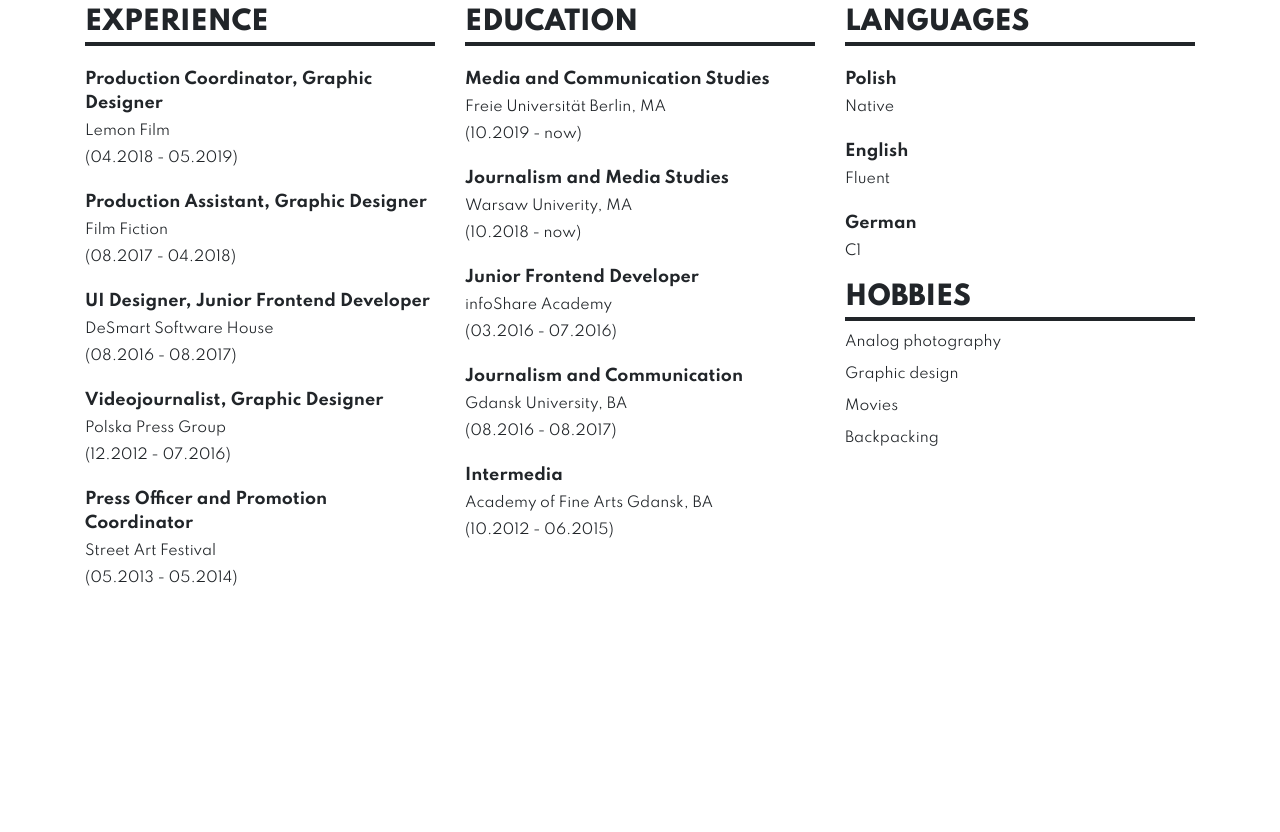
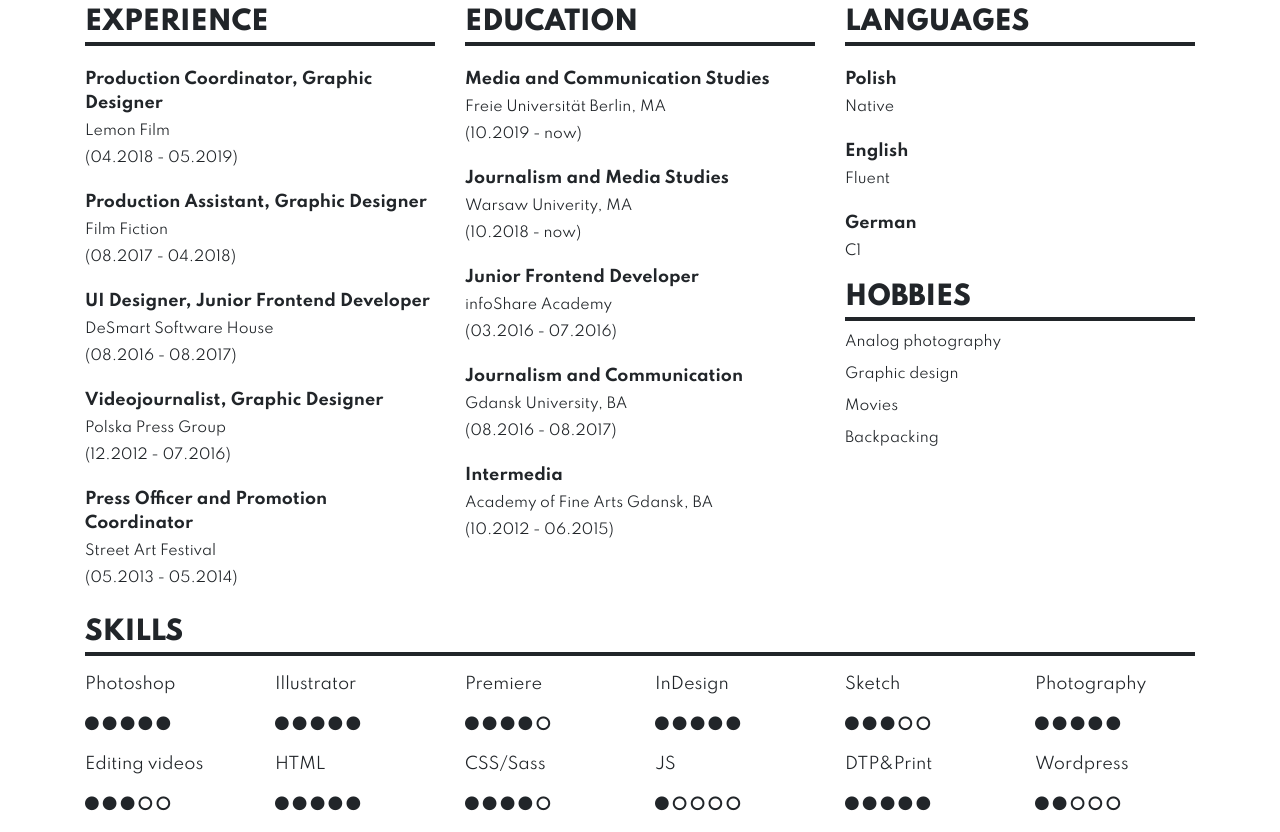
Before and after one commit to gabriela-krol/cv, a plain HTML site: page index.html in a window 1280 px wide. Shown: the part 481-1313 px from the top of the page. Before the commit the page ends 1086 px from the top, so only its background shows below. Drawn offline with nearby package versions, Linux system fonts and the light colour scheme.

Commit message:
skills added

```diff
--- a/index.html
+++ b/index.html
@@ -7,8 +7,6 @@
     <link href="https://fonts.googleapis.com/css?family=Spartan:400,500,600,700,800&display=swap" rel="stylesheet">
     <link rel="stylesheet" type="text/css" href="style.css">
     <link rel="stylesheet" type="text/css" href="css/font-awesome.css">
-
-
     <title>Gabriela Krol - CV</title>
 </head>
 <body>
@@ -134,9 +132,134 @@
                 </div>
             </div>
         </div>
+        <div class="row">
+            <div class="col-md-12 mt-2">
+                <p class="section__title">Skills</p>
+            </div>
+            <div class="col-md-2">
+                <p>Photoshop</p>
+                <p>
+                    <i class="fa fa-circle" aria-hidden="true"></i>
+                    <i class="fa fa-circle" aria-hidden="true"></i>
+                    <i class="fa fa-circle" aria-hidden="true"></i>
+                    <i class="fa fa-circle" aria-hidden="true"></i>
+                    <i class="fa fa-circle" aria-hidden="true"></i>
+                </p>
+            </div>
+            <div class="col-md-2">
+                <p>Illustrator</p>
+                <p>
+                    <i class="fa fa-circle" aria-hidden="true"></i>
+                    <i class="fa fa-circle" aria-hidden="true"></i>
+                    <i class="fa fa-circle" aria-hidden="true"></i>
+                    <i class="fa fa-circle" aria-hidden="true"></i>
+                    <i class="fa fa-circle" aria-hidden="true"></i>
+                </p>
+            </div>
+            <div class="col-md-2">
+                <p>Premiere</p>
+                <p>
+                    <i class="fa fa-circle" aria-hidden="true"></i>
+                    <i class="fa fa-circle" aria-hidden="true"></i>
+                    <i class="fa fa-circle" aria-hidden="true"></i>
+                    <i class="fa fa-circle" aria-hidden="true"></i>
+                    <i class="fa fa-circle-o" aria-hidden="true"></i>
+                </p>
+            </div>
+            <div class="col-md-2">
+                <p>InDesign</p>
+                <p>
+                    <i class="fa fa-circle" aria-hidden="true"></i>
+                    <i class="fa fa-circle" aria-hidden="true"></i>
+                    <i class="fa fa-circle" aria-hidden="true"></i>
+                    <i class="fa fa-circle" aria-hidden="true"></i>
+                    <i class="fa fa-circle" aria-hidden="true"></i>
+                </p>
+            </div>
+            <div class="col-md-2">
+                <p>Sketch</p>
+                <p>
+                    <i class="fa fa-circle" aria-hidden="true"></i>
+                    <i class="fa fa-circle" aria-hidden="true"></i>
+                    <i class="fa fa-circle" aria-hidden="true"></i>
+                    <i class="fa fa-circle-o" aria-hidden="true"></i>
+                    <i class="fa fa-circle-o" aria-hidden="true"></i>
+                </p>
+            </div>
+            <div class="col-md-2">
+                <p>Photography</p>
+                <p>
+                    <i class="fa fa-circle" aria-hidden="true"></i>
+                    <i class="fa fa-circle" aria-hidden="true"></i>
+                    <i class="fa fa-circle" aria-hidden="true"></i>
+                    <i class="fa fa-circle" aria-hidden="true"></i>
+                    <i class="fa fa-circle" aria-hidden="true"></i>
+                </p>
+            </div>
+        </div>
+        <div class="row">
+            <div class="col-md-2">
+                <p>Editing videos</p>
+                <p>
+                    <i class="fa fa-circle" aria-hidden="true"></i>
+                    <i class="fa fa-circle" aria-hidden="true"></i>
+                    <i class="fa fa-circle" aria-hidden="true"></i>
+                    <i class="fa fa-circle-o" aria-hidden="true"></i>
+                    <i class="fa fa-circle-o" aria-hidden="true"></i>
+                </p>
+            </div>
+            <div class="col-md-2">
+                <p>HTML</p>
+                <p>
+                    <i class="fa fa-circle" aria-hidden="true"></i>
+                    <i class="fa fa-circle" aria-hidden="true"></i>
+                    <i class="fa fa-circle" aria-hidden="true"></i>
+                    <i class="fa fa-circle" aria-hidden="true"></i>
+                    <i class="fa fa-circle" aria-hidden="true"></i>
+                </p>
+            </div>
+            <div class="col-md-2">
+                <p>CSS/Sass</p>
+                <p>
+                    <i class="fa fa-circle" aria-hidden="true"></i>
+                    <i class="fa fa-circle" aria-hidden="true"></i>
+                    <i class="fa fa-circle" aria-hidden="true"></i>
+                    <i class="fa fa-circle" aria-hidden="true"></i>
+                    <i class="fa fa-circle-o" aria-hidden="true"></i>
+                </p>
+            </div>
+            <div class="col-md-2">
+                <p>JS</p>
+                <p>
+                    <i class="fa fa-circle" aria-hidden="true"></i>
+                    <i class="fa fa-circle-o" aria-hidden="true"></i>
+                    <i class="fa fa-circle-o" aria-hidden="true"></i>
+                    <i class="fa fa-circle-o" aria-hidden="true"></i>
+                    <i class="fa fa-circle-o" aria-hidden="true"></i>
+                </p>
+            </div>
+            <div class="col-md-2">
+                <p>DTP&Print</p>
+                <p>
+                    <i class="fa fa-circle" aria-hidden="true"></i>
+                    <i class="fa fa-circle" aria-hidden="true"></i>
+                    <i class="fa fa-circle" aria-hidden="true"></i>
+                    <i class="fa fa-circle" aria-hidden="true"></i>
+                    <i class="fa fa-circle" aria-hidden="true"></i>
+                </p>
+            </div>
+            <div class="col-md-2">
+                <p>Wordpress</p>
+                <p>
+                    <i class="fa fa-circle" aria-hidden="true"></i>
+                    <i class="fa fa-circle" aria-hidden="true"></i>
+                    <i class="fa fa-circle-o" aria-hidden="true"></i>
+                    <i class="fa fa-circle-o" aria-hidden="true"></i>
+                    <i class="fa fa-circle-o" aria-hidden="true"></i>
+                </p>
+            </div>
+        </div>
     </div>
-    <!-- Optional JavaScript -->
-    <!-- jQuery first, then Popper.js, then Bootstrap JS -->
     <script src="https://code.jquery.com/jquery-3.3.1.slim.min.js" integrity="sha384-q8i/X+965DzO0rT7abK41JStQIAqVgRVzpbzo5smXKp4YfRvH+8abtTE1Pi6jizo" crossorigin="anonymous"></script>
     <script src="https://cdnjs.cloudflare.com/ajax/libs/popper.js/1.14.7/umd/popper.min.js" integrity="sha384-UO2eT0CpHqdSJQ6hJty5KVphtPhzWj9WO1clHTMGa3JDZwrnQq4sF86dIHNDz0W1" crossorigin="anonymous"></script>
     <script src="https://stackpath.bootstrapcdn.com/bootstrap/4.3.1/js/bootstrap.min.js" integrity="sha384-JjSmVgyd0p3pXB1rRibZUAYoIIy6OrQ6VrjIEaFf/nJGzIxFDsf4x0xIM+B07jRM" crossorigin="anonymous"></script>
```
